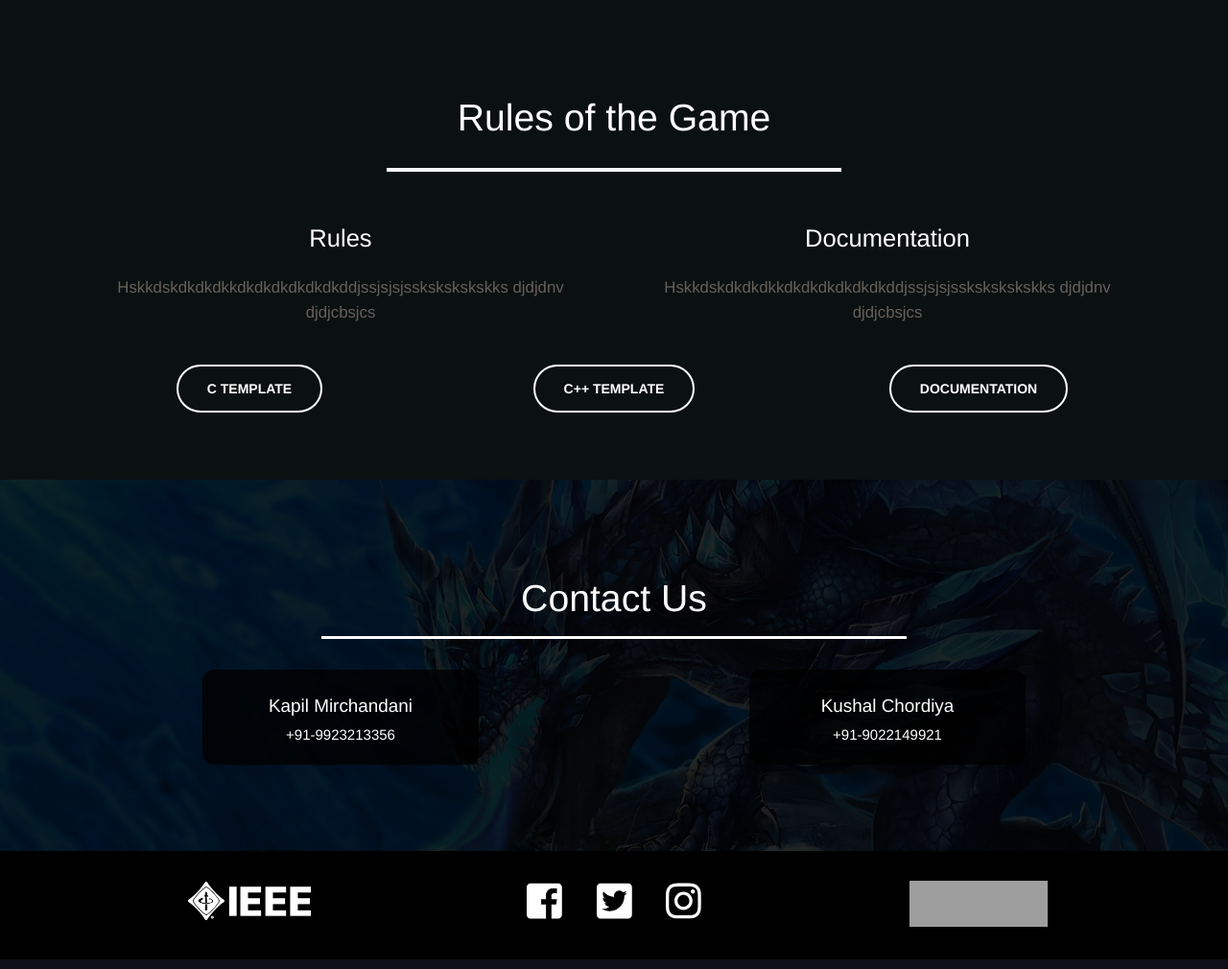
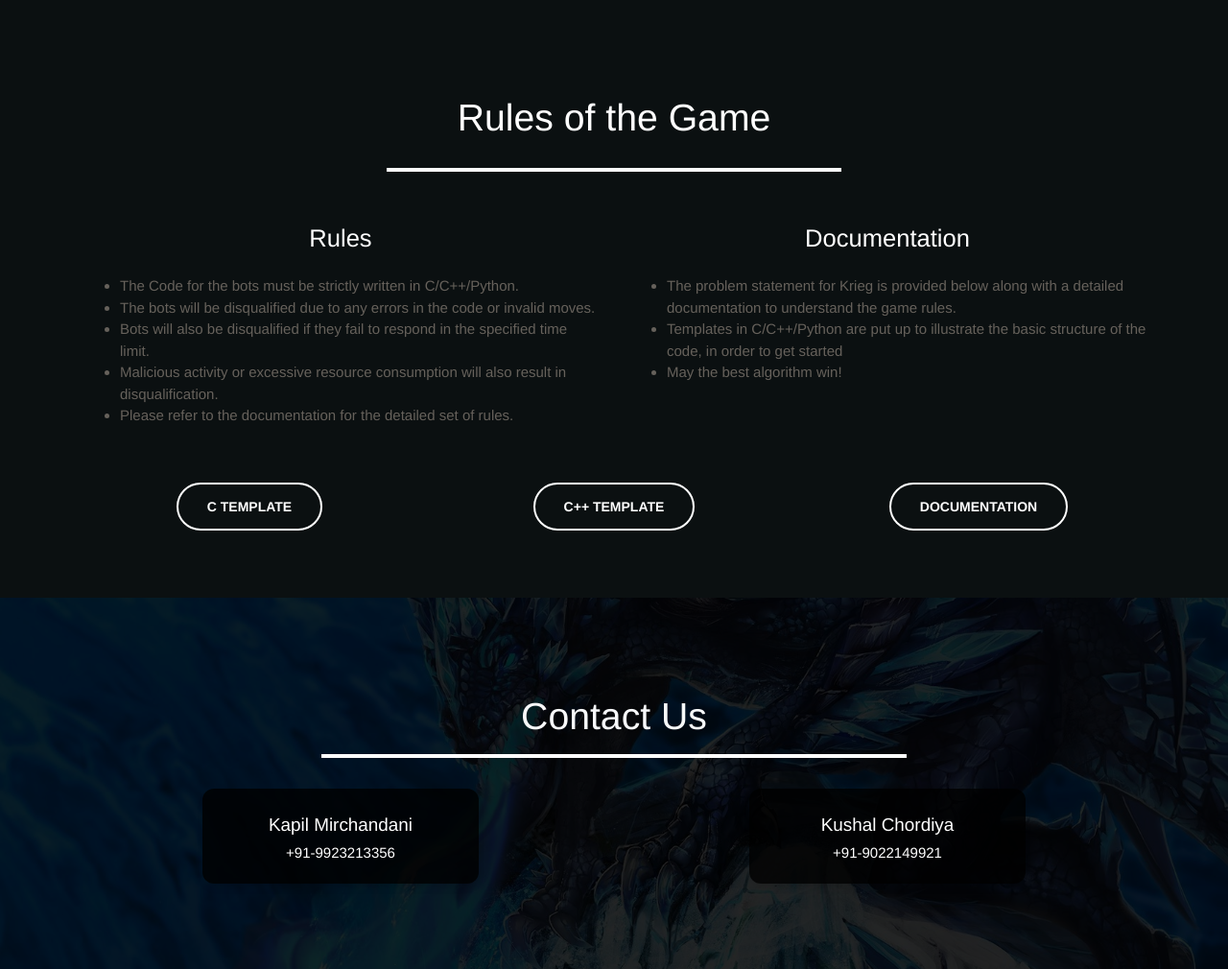
Before and after one commit to rhn19/Xodia_2019, a Django app: page / in a window 1280 px wide. Shown: the part 1974-2984 px from the top of the page at 96% size. Run offline with Django 3.2, Linux system fonts and the light colour scheme; some libraries are stand-ins or nearby versions; some web fonts are replaced; grey boxes are pictures that could not be loaded.

Commit message:
DOc/Rules

```diff
--- a/xodia_auth/auth_app/templates/auth_app/index.html
+++ b/xodia_auth/auth_app/templates/auth_app/index.html
@@ -258,10 +258,45 @@
     <br>
     <div class="row d-flex justify-content-center">
       <div class="col-lg-6">
-       <center><big>Hskkdskdkdkdkkdkdkdkdkdkdkddjssjsjsjsskskskskskks  djdjdnv djdjcbsjcs </big></center>
+        <ul class="ul">
+          <li style="font-size: 15px;">
+            The Code for the bots must be strictly written in
+            C/C++/Python.
+          </li>
+          <li style="font-size: 15px;">
+            The bots will be disqualified due to any errors in
+            the code or invalid moves.
+          </li>
+          <li style="font-size: 15px;">
+            Bots will also be disqualified if they fail to
+            respond in the specified time limit.
+          </li>
+          <li style="font-size: 15px;">
+            Malicious activity or excessive resource consumption
+            will also result in disqualification.
+          </li>
+          <li style="font-size: 15px;">
+            Please refer to the documentation for the detailed
+            set of rules.
+          </li>
+        </ul>
       </div>
       <div class="col-lg-6">
-        <center><big>Hskkdskdkdkdkkdkdkdkdkdkdkddjssjsjsjsskskskskskks  djdjdnv djdjcbsjcs </big></center>
+        <ul class="ul">
+          <li style="font-size: 15px;">
+            The problem statement for Krieg is provided below
+            along with a detailed documentation to understand
+            the game rules.
+          </li>
+          <li style="font-size: 15px;">
+            Templates in C/C++/Python are put up to illustrate
+            the basic structure of the code, in order to get
+            started
+          </li>
+          <li style="font-size: 15px;">
+            May the best algorithm win!
+          </li>
+        </ul>
       </div>
     </div>
 		<br><br>
```
